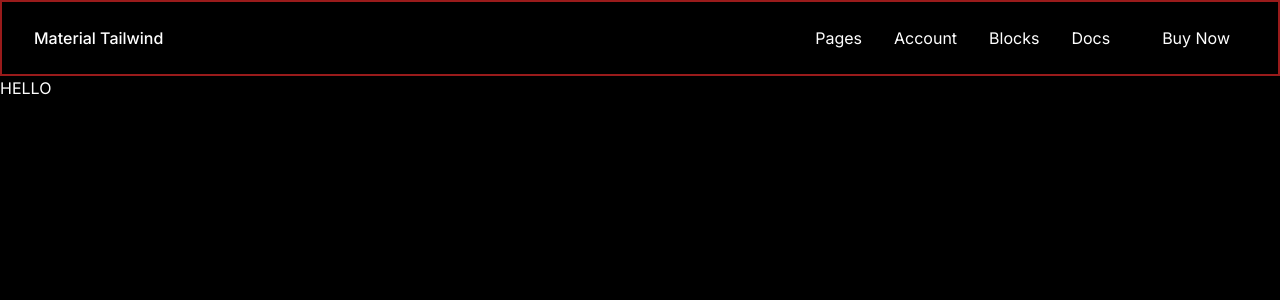
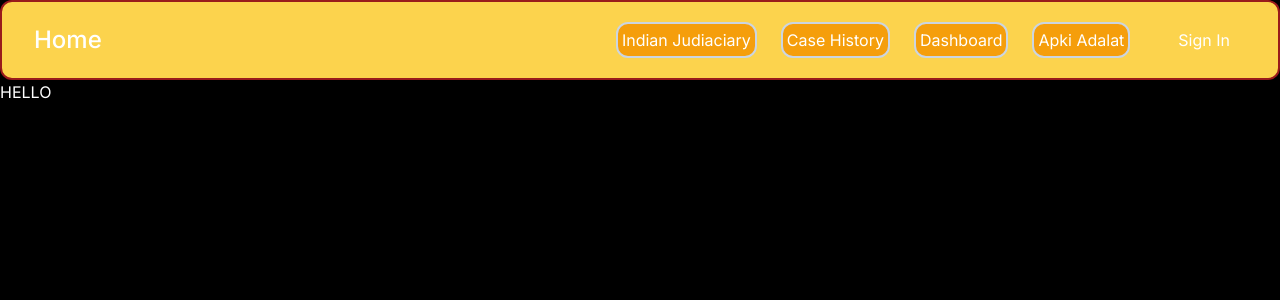
Before and after one commit to PRATEEK-VERNEKAR/Streamline_Legal_Cases, a Next.js app: page / in a window 1280 px wide. Shown: the top 300 px of the page. Built offline with nearby package versions, Linux system fonts and the light colour scheme.

Commit message:
minor navbar changes

```diff
--- a/src/components/CustomNavbar.tsx
+++ b/src/components/CustomNavbar.tsx
@@ -26,55 +26,55 @@ export default function CustomNavbar() {
         as="li"
         variant="small"
         color="blue-gray"
-        className="p-1 font-normal"
+        className="p-1 font-normal border-2 border-slate-300 rounded-xl bg-amber-500"
       >
         <a href="#" className="flex items-center">
-          Pages
+          Indian Judiaciary
         </a>
       </Typography>
       <Typography
         as="li"
         variant="small"
         color="blue-gray"
-        className="p-1 font-normal"
+        className="p-1 font-normal border-2 border-slate-300 rounded-xl bg-amber-500"
       >
         <a href="#" className="flex items-center">
-          Account
+          Case History
         </a>
       </Typography>
       <Typography
         as="li"
         variant="small"
         color="blue-gray"
-        className="p-1 font-normal"
+        className="p-1 font-normal border-2 border-slate-300 rounded-xl bg-amber-500"
       >
         <a href="#" className="flex items-center">
-          Blocks
+          Dashboard
         </a>
       </Typography>
       <Typography
         as="li"
         variant="small"
         color="blue-gray"
-        className="p-1 font-normal"
+        className="p-1 font-normal border-2 border-slate-300 rounded-xl bg-amber-500"
       >
         <a href="#" className="flex items-center">
-          Docs
+          Apki Adalat
         </a>
       </Typography>
     </ul>
   );
 
   return (
-    <div className="border-2 border-red-800">
+    <div className="border-2 border-red-800 bg-amber-300 rounded-xl">
       <Navbar className="sticky top-0 z-10 h-max max-w-full rounded-none py-2 px-4 lg:px-8 lg:py-4">
         <div className="flex items-center justify-between text-blue-gray-900">
           <Typography
             as="a"
             href="#"
-            className="mr-4 cursor-pointer py-1.5 font-medium"
+            className="mr-4 cursor-pointer py-1.5 font-medium text-2xl"
           >
-            Material Tailwind
+            Home
           </Typography>
           <div className="flex items-center gap-4">
             <div className="mr-4 hidden lg:block">{navList}</div>
@@ -83,7 +83,7 @@ export default function CustomNavbar() {
               size="sm"
               className="hidden lg:inline-block"
             >
-              <span>Buy Now</span>
+              <span>Sign In</span>
             </Button>
             <IconButton
               variant="text"
@@ -127,7 +127,7 @@ export default function CustomNavbar() {
         <MobileNav open={openNav}>
           {navList}
           <Button variant="gradient" size="sm" fullWidth className="mb-2">
-            <span>Buy Now</span>
+            <span>Sign In</span>
           </Button>
         </MobileNav>
       </Navbar>
```
